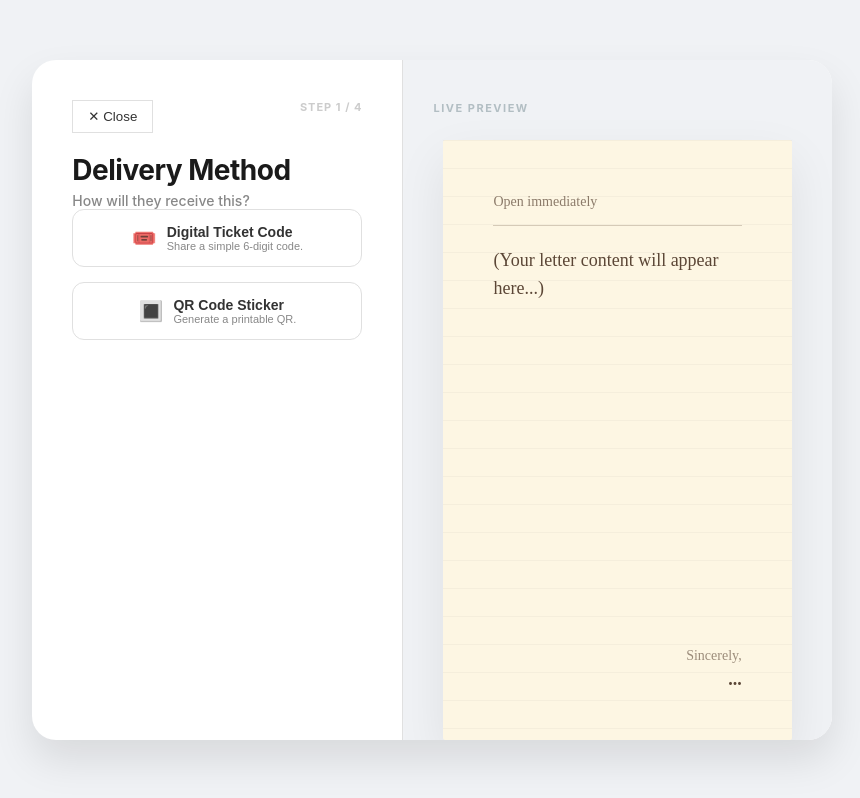
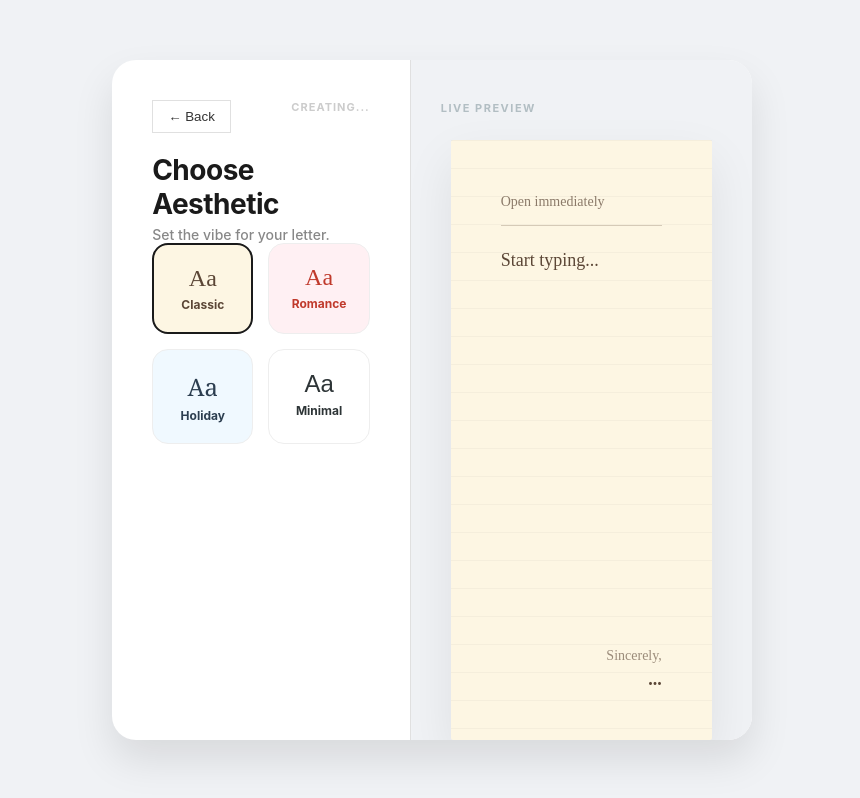
Before and after one commit to supercaylib/paperplay, a React (Vite) app: page /create in a window 1280 px wide. Shown: the whole page, without its empty margins (228-1088 px from the left). Built offline with nearby package versions, Linux system fonts and the light colour scheme.

Commit message:
feat: update compose flow with holiday sub-theme and receipt download

```diff
--- a/src/ComposeLetter.jsx
+++ b/src/ComposeLetter.jsx
@@ -1,4 +1,4 @@
-import { useState } from 'react'
+import { useState, useEffect, useRef } from 'react'
 import { supabase } from './supabaseClient'
 import { useNavigate } from 'react-router-dom'
 import QRCode from 'react-qr-code'
@@ -9,36 +9,69 @@ export default function ComposeLetter() {
   // STATE
   const [step, setStep] = useState(1)
   const [loading, setLoading] = useState(false)
-  const [copied, setCopied] = useState(false) // NEW: Track copy state
 
   // DATA
-  const [withQr, setWithQr] = useState(false)
   const [theme, setTheme] = useState('classic')
+  const [subTheme, setSubTheme] = useState(null) // New: For specific holidays
+
   const [sender, setSender] = useState('')
+  const [receiver, setReceiver] = useState('') // New: Receiver Name
   const [unlockDate, setUnlockDate] = useState('')
   const [message, setMessage] = useState('')
   const [ticket, setTicket] = useState(null)
+
+  // Canvas Ref for generating receipt
+  const qrRef = useRef(null)
 
   // THEME CONFIG
   const themes = [
     { id: 'classic', label: 'Classic', bg: '#fdf6e3', color: '#5b4636', font: '"Times New Roman", serif' },
     { id: 'love', label: 'Romance', bg: '#fff0f3', color: '#c0392b', font: 'Brush Script MT, cursive' },
-    { id: 'christmas', label: 'Holiday', bg: '#d1f2eb', color: '#006266', font: 'Georgia, serif' },
+    { id: 'holiday', label: 'Holiday', bg: '#f0f9ff', color: '#2c3e50', font: 'Georgia, serif' }, // Placeholder for holiday
     { id: 'simple', label: 'Minimal', bg: '#ffffff', color: '#2d3436', font: 'Arial, sans-serif' }
   ]
 
-  const currentTheme = themes.find(t => t.id === theme) || themes[0]
+  // HOLIDAY SUB-OPTIONS
+  const holidayOptions = [
+    { id: 'christmas', label: 'Christmas', bg: '#d1f2eb', color: '#006266', icon: '🎄' },
+    { id: 'newyear', label: 'New Year', bg: '#fff3cd', color: '#d35400', icon: '🎆' },
+    { id: 'valentines', label: 'Valentine\'s', bg: '#ffe3e3', color: '#c0392b', icon: '💘' }
+  ]
+
+  // 1. Determine actual visual theme based on sub-selection
+  const getVisualTheme = () => {
+    if (theme === 'holiday' && subTheme) {
+      const h = holidayOptions.find(o => o.id === subTheme)
+      return { ...themes.find(t => t.id === 'holiday'), bg: h.bg, color: h.color }
+    }
+    return themes.find(t => t.id === theme) || themes[0]
+  }
+
+  const currentVisuals = getVisualTheme()
+
+  // 2. Auto-fill "Dear X" when receiver changes
+  useEffect(() => {
+    if (receiver && !message.startsWith('Dear')) {
+      setMessage(`Dear ${receiver},\n\n`)
+    } else if (!receiver && message.startsWith('Dear')) {
+       setMessage('') // Clear if they delete name
+    }
+  }, [receiver])
 
   async function handlePublish() {
     if (!message || !sender) return alert('Please write a message and sign your name.')
     setLoading(true)
 
+    // Note: We append the Receiver name to the message body if your DB doesn't have a receiver_name column yet.
+    // If you added 'receiver_name' to Supabase, you can add it here.
+    const finalMessage = message
+
     const { data, error } = await supabase
       .from('digital_letters')
       .insert({
         sender_name: sender,
-        message_body: message,
-        theme: theme,
+        message_body: finalMessage,
+        theme: subTheme || theme, // Save the specific holiday if selected
         unlock_at: unlockDate ? new Date(unlockDate).toISOString() : null
       })
       .select()
@@ -49,27 +82,81 @@ export default function ComposeLetter() {
       alert('Error: ' + error.message)
     } else {
       setTicket(data[0].ticket_code)
-      setStep(5)
+      setStep(5) // Success
     }
   }
 
-  // NEW: Copy Function
-  function copyToClipboard() {
-    navigator.clipboard.writeText(ticket)
-    setCopied(true)
-    setTimeout(() => setCopied(false), 2000) // Reset after 2 seconds
+  // --- RECEIPT DOWNLOADER ---
+  const downloadReceipt = () => {
+    const canvas = document.createElement('canvas')
+    const ctx = canvas.getContext('2d')
+
+    // Set Receipt Size
+    canvas.width = 400
+    canvas.height = 600
+
+    // 1. Background
+    ctx.fillStyle = '#ffffff'
+    ctx.fillRect(0, 0, canvas.width, canvas.height)
+
+    // 2. Header
+    ctx.fillStyle = '#1a1a1a'
+    ctx.font = 'bold 24px Arial'
+    ctx.textAlign = 'center'
+    ctx.fillText('PAPERPLAY RECEIPT', 200, 60)
+
+    // 3. Ticket Code
+    ctx.font = '14px Arial'
+    ctx.fillStyle = '#666'
+    ctx.fillText('TICKET CODE', 200, 100)
+
+    ctx.font = 'bold 40px Monospace'
+    ctx.fillStyle = '#1a1a1a'
+    ctx.fillText(ticket, 200, 150)
+
+    // 4. Draw QR Code (Tricky part - getting SVG to Canvas)
+    // We will cheat slightly and just leave a placeholder box or text for now
+    // because converting SVG to Canvas without libraries is complex.
+    // Instead, we will draw a border where the QR is.
+    ctx.strokeStyle = '#000'
+    ctx.lineWidth = 2
+    ctx.strokeRect(100, 200, 200, 200)
+    ctx.font = '12px Arial'
+    ctx.fillText('(Scan QR in App)', 200, 300)
+
+    // 5. Starman Message
+    ctx.fillStyle = '#1a1a1a'
+    ctx.font = 'italic 16px Georgia'
+    ctx.fillText('Thank you from Starman ✨', 200, 500)
+
+    // 6. Date
+    ctx.font = '12px Arial'
+    ctx.fillStyle = '#999'
+    ctx.fillText(new Date().toLocaleDateString(), 200, 550)
+
+    // Trigger Download
+    const link = document.createElement('a')
+    link.download = `PaperPlay-Receipt-${ticket}.png`
+    link.href = canvas.toDataURL()
+    link.click()
   }
 
-  // REUSABLE COMPONENTS
+  // NAVIGATION HANDLERS
+  const handleThemeNext = () => {
+    if (theme === 'holiday') setStep(2.5) // Special step for holidays
+    else setStep(3)
+  }
+
   const BackButton = () => (
     <div style={{ display: 'flex', justifyContent: 'space-between', marginBottom: '20px' }}>
-       {step > 1 && step < 5 ? (
-        <button onClick={() => setStep(step - 1)} className="btn-outline" style={{ width: 'auto', padding: '8px 15px' }}>← Back</button>
-      ) : (
-        <button onClick={() => navigate('/')} className="btn-outline" style={{ width: 'auto', padding: '8px 15px' }}>✕ Close</button>
-      )}
+      <button onClick={() => {
+        if (step === 2.5) setStep(2)
+        else if (step === 1) navigate('/')
+        else setStep(step - 1)
+      }} className="btn-outline" style={{ width: 'auto', padding: '8px 15px' }}>← Back</button>
+
       <span style={{ fontSize: '11px', fontWeight: 'bold', color: '#ccc', letterSpacing: '1px' }}>
-        {step < 5 ? `STEP ${step} / 4` : 'DONE'}
+        {step < 5 ? 'CREATING...' : 'DONE'}
       </span>
     </div>
   )
@@ -81,40 +168,17 @@ export default function ComposeLetter() {
       <div className="composer-controls">
         <BackButton />
 
-        {/* STEP 1: DELIVERY */}
+        {/* STEP 1: CHOOSE THEME CATEGORY */}
         {step === 1 && (
-          <div className="fade-in">
-            <h1>Delivery Method</h1>
-            <p className="subtitle">How will they receive this?</p>
-            <div className="button-grid">
-              <button onClick={() => { setWithQr(false); setStep(2) }} className="action-btn btn-outline">
-                <span style={{fontSize:'20px'}}>🎟️</span>
-                <div style={{textAlign:'left'}}>
-                  <div>Digital Ticket Code</div>
-                  <div style={{fontSize:'11px', color:'#888', fontWeight:'normal'}}>Share a simple 6-digit code.</div>
-                </div>
-              </button>
-              <button onClick={() => { setWithQr(true); setStep(2) }} className="action-btn btn-outline">
-                <span style={{fontSize:'20px'}}>🔳</span>
-                <div style={{textAlign:'left'}}>
-                  <div>QR Code Sticker</div>
-                  <div style={{fontSize:'11px', color:'#888', fontWeight:'normal'}}>Generate a printable QR.</div>
-                </div>
-              </button>
-            </div>
-          </div>
-        )}
-
-        {/* STEP 2: THEME */}
-        {step === 2 && (
           <div className="fade-in">
             <h1>Choose Aesthetic</h1>
             <p className="subtitle">Set the vibe for your letter.</p>
+
             <div className="theme-grid">
               {themes.map(t => (
                 <div
                   key={t.id}
-                  onClick={() => { setTheme(t.id); setStep(3) }}
+                  onClick={() => { setTheme(t.id); handleThemeNext() }} // Logic handled here
                   className={`theme-card ${theme === t.id ? 'active' : ''}`}
                   style={{ background: t.bg, color: t.color }}
                 >
@@ -126,24 +190,76 @@ export default function ComposeLetter() {
           </div>
         )}
 
-        {/* STEP 3: DETAILS */}
+        {/* STEP 2.5: HOLIDAY SUB-SELECTION */}
+        {step === 2.5 && (
+          <div className="fade-in">
+            <h1>Which Holiday?</h1>
+            <p className="subtitle">Select the specific occasion.</p>
+
+            <div className="button-grid">
+               {holidayOptions.map(h => (
+                 <button
+                  key={h.id}
+                  onClick={() => { setSubTheme(h.id); setStep(3); }}
+                  className="action-btn"
+                  style={{ background: h.bg, color: h.color, border: 'none' }}
+                 >
+                   <span style={{fontSize:'20px'}}>{h.icon}</span>
+                   <span>{h.label}</span>
+                 </button>
+               ))}
+            </div>
+          </div>
+        )}
+
+        {/* STEP 3: DETAILS (To, From, Date) */}
         {step === 3 && (
           <div className="fade-in">
             <h1>The Details</h1>
-            <p className="subtitle">Sign your name.</p>
+            <p className="subtitle">Who is this for?</p>
+
+            {/* NEW: Receiver Field */}
             <div className="section">
-              <label className="label-text">FROM</label>
+              <label className="label-text">TO (RECEIVER'S NAME)</label>
               <div className="input-group">
-                <input type="text" className="main-input" placeholder="e.g. Secret Admirer" value={sender} onChange={e => setSender(e.target.value)} style={{paddingLeft: '15px'}} />
+                <input
+                  type="text"
+                  className="main-input"
+                  placeholder="e.g. Justine"
+                  value={receiver}
+                  onChange={e => setReceiver(e.target.value)}
+                  style={{paddingLeft: '15px'}}
+                />
               </div>
             </div>
+
+            <div className="section">
+              <label className="label-text">FROM (YOUR NAME)</label>
+              <div className="input-group">
+                <input
+                  type="text"
+                  className="main-input"
+                  placeholder="e.g. Kuya Caleb"
+                  value={sender}
+                  onChange={e => setSender(e.target.value)}
+                  style={{paddingLeft: '15px'}}
+                />
+              </div>
+            </div>
+
             <div className="section">
               <label className="label-text">UNLOCK DATE (OPTIONAL)</label>
               <div className="input-group">
-                <input type="date" className="main-input" value={unlockDate} onChange={e => setUnlockDate(e.target.value)} style={{paddingLeft: '15px'}} />
+                <input
+                  type="date"
+                  className="main-input"
+                  value={unlockDate}
+                  onChange={e => setUnlockDate(e.target.value)}
+                  style={{paddingLeft: '15px'}}
+                />
               </div>
-              <p style={{fontSize:'12px', color:'#999', marginTop:'5px'}}>Leave empty to unlock immediately.</p>
             </div>
+
             <button onClick={() => setStep(4)} className="action-btn btn-solid">Next Step →</button>
           </div>
         )}
@@ -153,64 +269,72 @@ export default function ComposeLetter() {
           <div className="fade-in" style={{ display: 'flex', flexDirection: 'column', height: '100%' }}>
             <h1>Write Letter</h1>
             <p className="subtitle">Pour your heart out.</p>
+
             <textarea
               className="main-input"
               placeholder="Start typing your letter here..."
               value={message}
               onChange={e => setMessage(e.target.value)}
-              style={{ flex: 1, background: '#f9f9f9', borderRadius: '12px', padding: '20px', resize: 'none', border: '1px solid #eee', marginBottom: '20px' }}
+              style={{
+                flex: 1,
+                background: '#f9f9f9',
+                borderRadius: '12px',
+                padding: '20px',
+                resize: 'none',
+                border: '1px solid #eee',
+                marginBottom: '20px',
+                fontFamily: currentVisuals.font
+              }}
             />
+
             <button onClick={handlePublish} disabled={loading} className="action-btn btn-solid">
               {loading ? 'Publishing...' : 'Create Letter ✨'}
             </button>
           </div>
         )}
 
-        {/* STEP 5: SUCCESS */}
+        {/* STEP 5: SUCCESS & RECEIPT */}
         {step === 5 && (
           <div className="fade-in center-text">
              <div style={{ fontSize: '40px', marginBottom: '20px' }}>🎉</div>
              <h1>Letter Created</h1>
              <p className="subtitle">Your digital memory is ready.</p>
 
-             <div className="ticket-dashed">
+             <div className="ticket-dashed" id="receipt-area">
                 <div className="label-text">TICKET CODE</div>
                 <h1 style={{ fontSize: '32px', letterSpacing: '2px', margin: '10px 0' }}>{ticket}</h1>
-
-                {/* NEW COPY BUTTON */}
-                <button onClick={copyToClipboard} className="copy-btn">
-                   {copied ? '✓ Copied!' : '📋 Copy Code'}
-                </button>
+                <div style={{margin: '20px auto', background: 'white', padding: '10px', display:'inline-block'}}>
+                   <QRCode value={`https://paperplay-nu.vercel.app/view/${ticket}`} size={100} />
+                </div>
              </div>
 
-             {withQr && (
-               <div style={{ marginBottom: '20px' }}>
-                 <QRCode value={`https://paperplay-nu.vercel.app/view/${ticket}`} size={120} />
-               </div>
-             )}
+             {/* NEW DOWNLOAD BUTTON */}
+             <button onClick={downloadReceipt} className="action-btn" style={{ background: '#27ae60', color: 'white', marginBottom: '10px' }}>
+                📥 Download Receipt
+             </button>
 
-             <button onClick={() => navigate('/')} className="action-btn btn-solid">Back to Home</button>
+             <button onClick={() => navigate('/')} className="action-btn btn-outline">Back to Home</button>
           </div>
         )}
       </div>
 
-      {/* --- RIGHT SIDE: LIVE PREVIEW (Desktop Only) --- */}
+      {/* --- RIGHT SIDE: LIVE PREVIEW --- */}
       <div className="composer-preview">
-        {/* Adjusted Label Position via CSS */}
         <p className="preview-label">LIVE PREVIEW</p>
 
-        <div className="paper-preview" style={{ background: currentTheme.bg, color: currentTheme.color }}>
-          <div style={{ borderBottom: `1px solid ${currentTheme.color}40`, paddingBottom: '15px', marginBottom: '20px' }}>
-             <span style={{ fontFamily: currentTheme.font, fontSize: '14px', opacity: 0.7 }}>
+        <div className="paper-preview" style={{ background: currentVisuals.bg, color: currentVisuals.color }}>
+          <div style={{ borderBottom: `1px solid ${currentVisuals.color}40`, paddingBottom: '15px', marginBottom: '20px' }}>
+             <span style={{ fontFamily: currentVisuals.font, fontSize: '14px', opacity: 0.7 }}>
                {unlockDate ? `Opens on: ${unlockDate}` : 'Open immediately'}
              </span>
           </div>
 
-          <div className="handwritten-text" style={{ fontFamily: currentTheme.font }}>
-             {message || "(Your letter content will appear here...)"}
+          <div className="handwritten-text" style={{ fontFamily: currentVisuals.font }}>
+             {/* Show placeholder if empty, but respecting the To: Name */}
+             {message || (receiver ? `Dear ${receiver},` : "Start typing...")}
           </div>
 
-          <div style={{ marginTop: 'auto', paddingTop: '30px', textAlign: 'right', fontFamily: currentTheme.font }}>
+          <div style={{ marginTop: 'auto', paddingTop: '30px', textAlign: 'right', fontFamily: currentVisuals.font }}>
             <p style={{ margin: 0, opacity: 0.6, fontSize: '14px' }}>Sincerely,</p>
             <p style={{ margin: '5px 0 0', fontSize: '18px', fontWeight: 'bold' }}>{sender || "..."}</p>
           </div>
```
